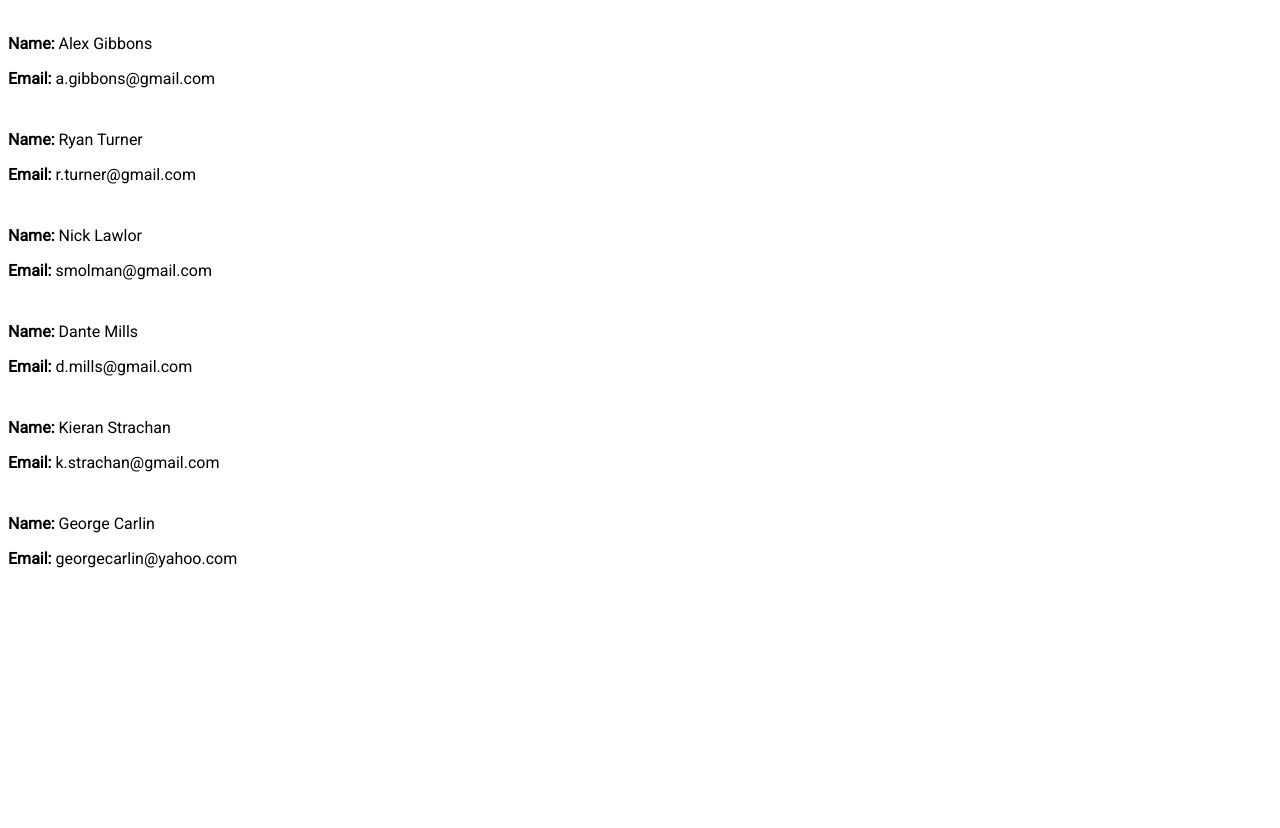
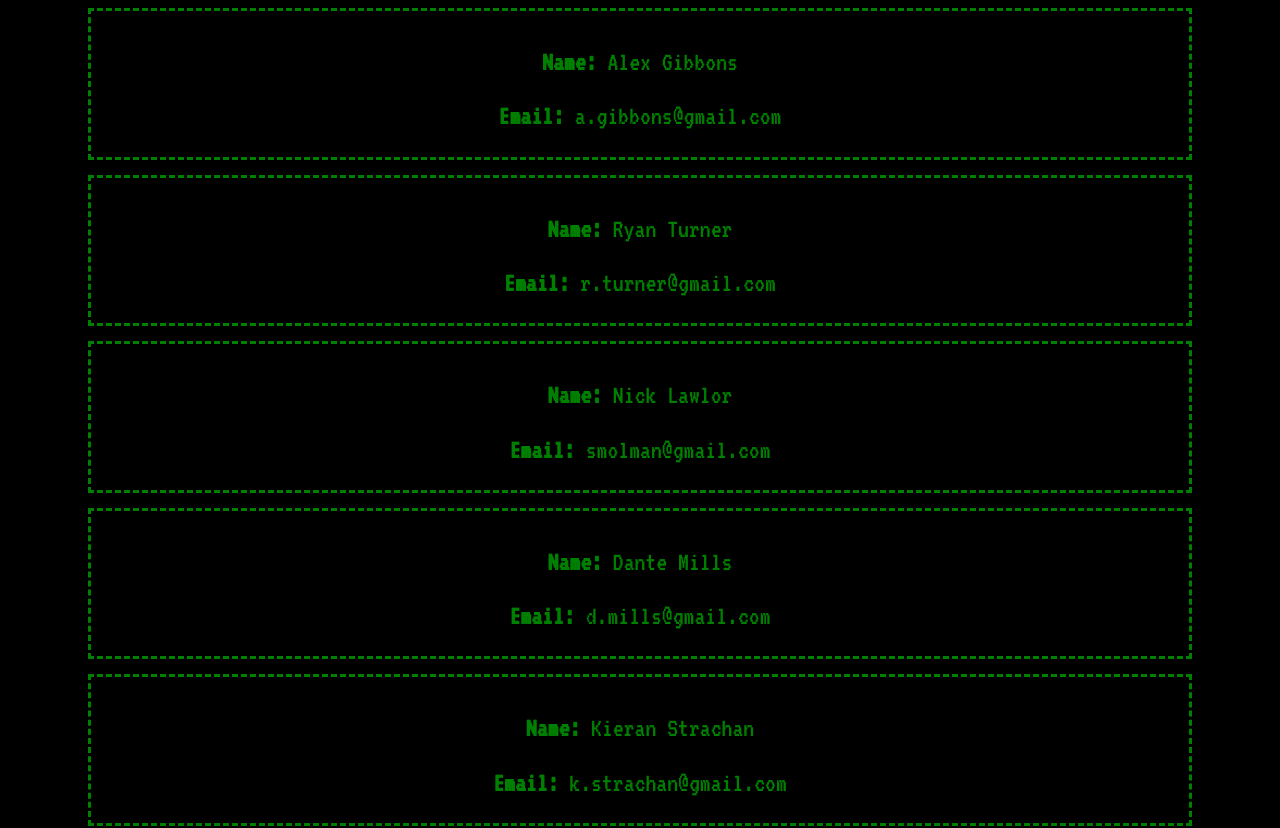
Before and after one commit to JadeManrique/web_example, a plain HTML site: page index.html in a window 1280 px wide. Shown: the top 828 px of the page. Before the commit the page ends 800 px from the top, so only its background shows below. Drawn offline with Linux system fonts and the light colour scheme.

Commit message:
added fonts and style

```diff
--- a/css/styles.css
+++ b/css/styles.css
@@ -1,11 +1,23 @@
 @import url('https://fonts.googleapis.com/css?family=Roboto');
+@import url('https://fonts.googleapis.com/css?family=VT323');
+
+div {
+  margin-left: 80px;
+  margin-right: 80px;
+  margin-bottom: 15px;
+}
 
 .contact {
   padding-top: 10px;
+  text-align: center;
+  border-style: dashed;
+  border-color: green;
 }
 
 p {
-  font-family: 'Roboto', sans-serif;
+  font-family: 'VT323', monospace;
+  font-size: 170%;
+  color: green;
 }
 
 .name {
@@ -15,3 +27,7 @@ p {
 .email {
   font-weight: bold;
 }
+
+body {
+  background-color: black;
+}
--- a/index.html
+++ b/index.html
@@ -5,7 +5,7 @@
 <head>
   <meta charset="utf-8">
 
-  <title> Basic Title </title>
+  <title> Top Secret Emails </title>
   <meta name="description" content="Basic Description">
   <meta name="author" content="JadeManrique">
 
```
